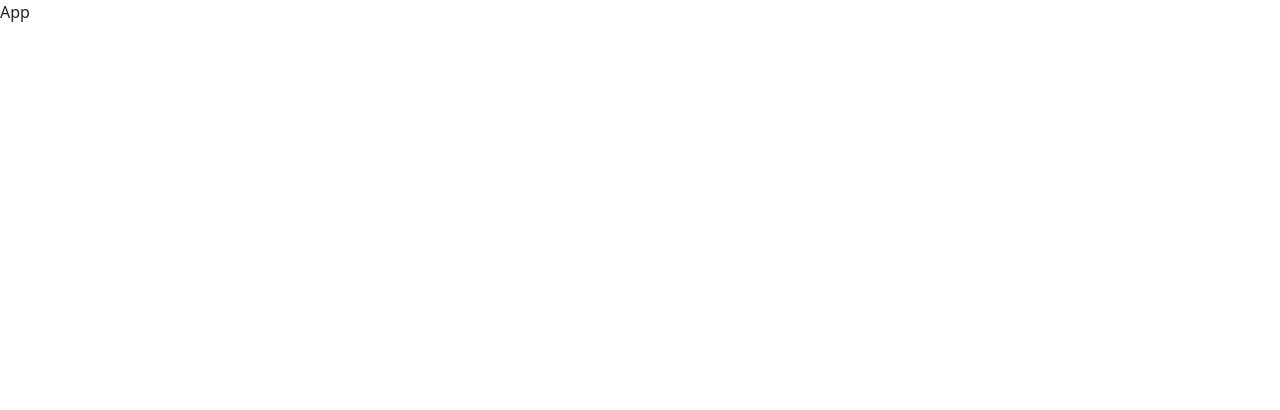
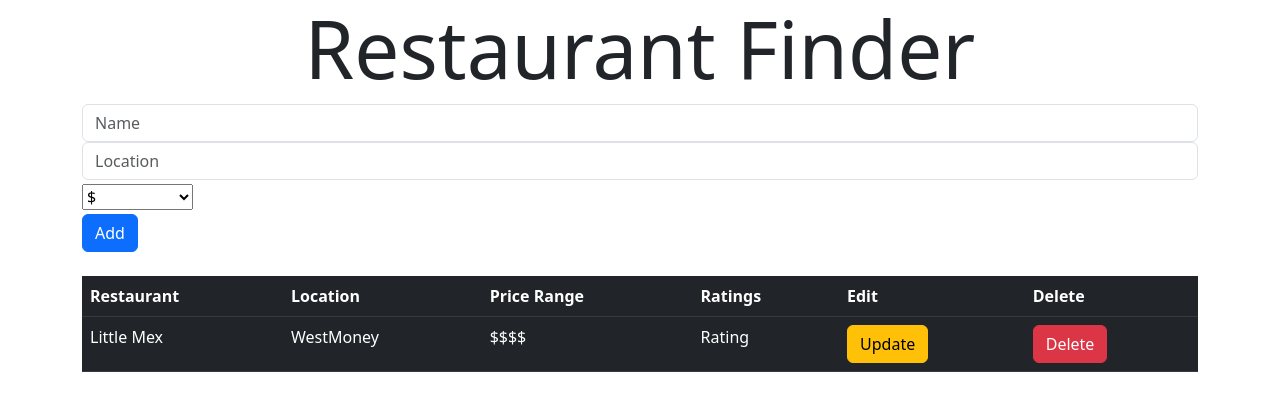
Before and after one commit to hugsanchez/yelp-demo, a React app in the folder client/: page / in a window 1280 px wide. Shown: the top 410 px of the page. Built offline with nearby package versions, Linux system fonts and the light colour scheme.

Commit message:
Working on frontend playing with bootstrap

```diff
--- a/client/public/index.html
+++ b/client/public/index.html
@@ -4,9 +4,10 @@
     <meta charset="utf-8">
     <meta name="viewport" content="width=device-width, initial-scale=1">
     <title>Yelp Demo App</title>
-    <script src="/dist/main.js" defer></script>
     <link href="https://cdn.jsdelivr.net/npm/bootstrap@5.3.1/dist/css/bootstrap.min.css" rel="stylesheet" integrity="sha384-4bw+/aepP/YC94hEpVNVgiZdgIC5+VKNBQNGCHeKRQN+PtmoHDEXuppvnDJzQIu9" crossorigin="anonymous">
     <link rel="stylesheet" href="https://cdnjs.cloudflare.com/ajax/libs/font-awesome/6.4.2/css/all.min.css">
+    <link href="https://cdn.jsdelivr.net/npm/bootstrap@5.3.0/dist/css/bootstrap.min.css" rel="stylesheet">
+    <script src="/dist/main.js" defer></script>
   </head>
   <body>
     <div id="root"></div>
--- a/client/src/App.jsx
+++ b/client/src/App.jsx
@@ -1,22 +1,24 @@
 import React from 'react';
-import { BrowserRouter as Router, Switch, Route } from 'react-router-dom';
+import { BrowserRouter as Router, Routes, Route } from 'react-router-dom';
 import Home from './routes/Home';
 import UpdatePage from './routes/UpdatePage';
 import RestaurantDetailPage from './routes/RestaurantDetailPage';
+import { RestaurantsContextProvider } from './context/RestaurantContext';
 
 const App = () => {
-  return <div>
-    {/* <Router>
-      <Switch>
-        <Route exact path='/' component={Home}/>
-        <Route exact path='/restaurants/:id/update' component={UpdatePage}/>
-        <Route exact path='/restaurants/:id' component={RestaurantDetailPage}/>
-      </Switch>
-
-    </Router> */}
-    App
-    {console.log("are you there")}
-  </div>
+  return (
+    <RestaurantsContextProvider>
+      <div className='container'>
+        <Router>
+          <Routes>
+            <Route exact path='/' element={<Home/>}/>
+            <Route exact path='/restaurants/:id/update' element={<UpdatePage/>}/>
+            <Route exact path='/restaurants/:id' element={<RestaurantDetailPage/>}/>
+          </Routes>
+        </Router>
+      </div>
+    </RestaurantsContextProvider>
+  )
 }
 
 export default App;
--- /dev/null
+++ b/client/src/components/AddRestaurant.jsx
@@ -0,0 +1,32 @@
+import React from "react";
+
+const AddRestaurant = () => {
+  return(
+    <div className="mb-4">
+      <form action="">
+        <div className="form-row">
+          <div className="col-auto">
+            <input type="text" className="form-control" placeholder="Name"/>
+          </div>
+          <div className="col">
+            <input type="text" className="form-control" placeholder="Location"/>
+          </div>
+          <div className="col">
+            <select className="custom-select my-1 mr-sm-2">
+              <option disabled>Price Range</option>
+              <option value="1">$</option>
+              <option value="2">$$</option>
+              <option value="3">$$$</option>
+              <option value="4">$$$$</option>
+              <option value="5">$$$$$</option>
+            </select>
+          </div>
+          <button className="btn btn-primary">Add</button>
+        </div>
+      </form>
+    </div>
+  )
+};
+
+
+export default AddRestaurant;
--- /dev/null
+++ b/client/src/components/Header.jsx
@@ -0,0 +1,11 @@
+import React from "react";
+
+const Header = () => {
+  return(
+    <div>
+      <h1 className="font-weight-light display-1 text-center">Restaurant Finder</h1>
+    </div>
+  )
+};
+
+export default Header;
--- /dev/null
+++ b/client/src/components/RestaurantList.jsx
@@ -0,0 +1,32 @@
+import React from "react";
+
+const RestaurantList = () => {
+  return(
+    <div className="list-group">
+      <table className="table table-hover table-dark">
+        <thead>
+          <tr className="bg-primary">
+            <th scope="col">Restaurant</th>
+            <th scope="col">Location</th>
+            <th scope="col">Price Range</th>
+            <th scope="col">Ratings</th>
+            <th scope="col">Edit</th>
+            <th scope="col">Delete</th>
+          </tr>
+        </thead>
+        <tbody>
+          <tr>
+            <td>Little Mex</td>
+            <td>WestMoney</td>
+            <td>$$$$</td>
+            <td>Rating</td>
+            <td><button className="btn btn-warning">Update</button></td>
+            <td><button className="btn btn-danger">Delete</button></td>
+          </tr>
+        </tbody>
+      </table>
+    </div>
+  )
+};
+
+export default RestaurantList;
--- /dev/null
+++ b/client/src/context/RestaurantContext.js
@@ -0,0 +1,12 @@
+import React, {useState, createContext} from "react";
+
+export const RestaurantsContext = createContext();
+
+export const RestaurantsContextProvider = props => {
+  const [restaurants,setRestaurants] = useState([]);
+  return (
+    <RestaurantsContext.Provider value={{restaurants, setRestaurants}}>
+      {props.children}
+    </RestaurantsContext.Provider>
+  );
+};
--- a/client/src/routes/Home.jsx
+++ b/client/src/routes/Home.jsx
@@ -1,11 +1,16 @@
 import React from 'react';
+import Header from '../components/Header';
+import AddRestaurant from '../components/AddRestaurant';
+import RestaurantList from '../components/RestaurantList';
 
 const Home = () => {
   return(
     <div>
-      Home
+      <Header/>
+      <AddRestaurant/>
+      <RestaurantList/>
     </div>
   )
-}
+};
 
 export default Home;
--- a/client/src/routes/RestaurantDetailPage.jsx
+++ b/client/src/routes/RestaurantDetailPage.jsx
@@ -6,6 +6,6 @@
       Restaurant Detail Page
     </div>
   )
-}
+};
 
 export default RestaurantDetailPage;
--- a/client/src/routes/UpdatePage.jsx
+++ b/client/src/routes/UpdatePage.jsx
@@ -6,6 +6,6 @@
       Update Page
     </div>
   )
-}
+};
 
 export default UpdatePage;
```
